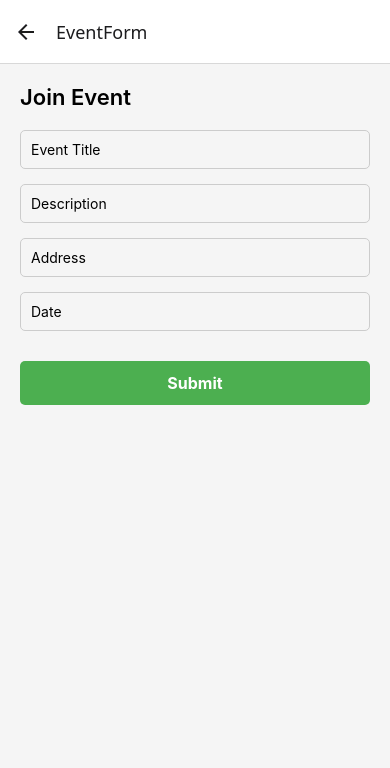
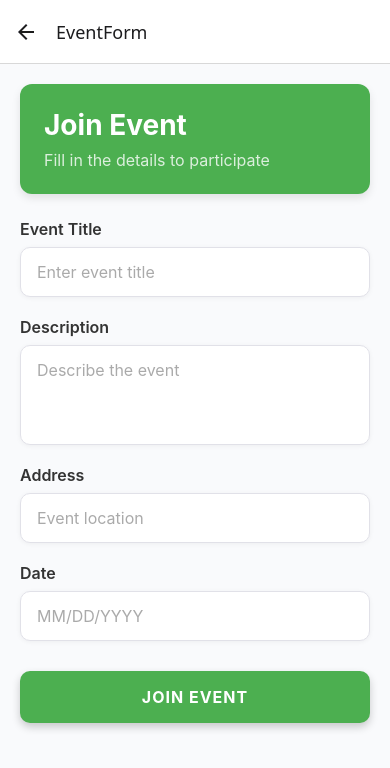
Before and after one commit to Baudoin10/Umuganda, a React Native app: screen /EventForm in a window 390 px wide. Shown: the top 768 px of the page. Built offline with nearby package versions, Linux system fonts and the light colour scheme.

Commit message:
debuging event

```diff
--- a/UserDashboard/EventForm.jsx
+++ b/UserDashboard/EventForm.jsx
@@ -1,12 +1,9 @@
-import React from 'react';
-import { View, Text, TextInput, Button, StyleSheet,TouchableOpacity } from 'react-native';
+
+import React, { useState } from 'react';
+import { View, Text, TextInput, StyleSheet, TouchableOpacity, KeyboardAvoidingView, Platform, ScrollView } from 'react-native';
 import Toast from 'react-native-toast-message';
-import { useState } from 'react';
-import axios from 'axios';
-
 
 const EventForm = () => {
-
   const [title, setTitle] = useState('');
   const [description, setDescription] = useState('');
   const [address, setAddress] = useState('');
@@ -57,79 +54,154 @@ const EventForm = () => {
     }
   };
 
+  return (
+    <KeyboardAvoidingView
+      behavior={Platform.OS === 'ios' ? 'padding' : 'height'}
+      style={styles.container}
+    >
+      <ScrollView showsVerticalScrollIndicator={false}>
+        <View style={styles.formContainer}>
+          <View style={styles.header}>
+            <Text style={styles.title}>Join Event</Text>
+            <Text style={styles.subtitle}>Fill in the details to participate</Text>
+          </View>
 
-
-  return (
-    <View style={styles.container}>
-      <Text style={styles.title}>Join Event</Text>
-
+          <View style={styles.inputContainer}>
+            <Text style={styles.inputLabel}>Event Title</Text>
             <TextInput
               style={styles.input}
-        placeholder="Event Title"
+              placeholder="Enter event title"
+              placeholderTextColor="#aaa"
               value={title}
               onChangeText={setTitle}
+            />
+          </View>
 
+          <View style={styles.inputContainer}>
+            <Text style={styles.inputLabel}>Description</Text>
+            <TextInput
+              style={[styles.input, styles.textArea]}
+              placeholder="Describe the event"
+              placeholderTextColor="#aaa"
+              value={description}
+              onChangeText={setDescription}
+              multiline
+              numberOfLines={4}
             />
+          </View>
+
+          <View style={styles.inputContainer}>
+            <Text style={styles.inputLabel}>Address</Text>
             <TextInput
               style={styles.input}
-        placeholder="Description"
-        value={description}
-        onChangeText={setDescription}
+              placeholder="Event location"
+              placeholderTextColor="#aaa"
+              value={address}
+              onChangeText={setAddress}
+            />
+          </View>
 
-      />
+          <View style={styles.inputContainer}>
+            <Text style={styles.inputLabel}>Date</Text>
             <TextInput
               style={styles.input}
-        placeholder="Address"
-        value={address}
-        onChangeText={setAddress}
-
-      />
-      <TextInput
-        style={styles.input}
-        placeholder="Date"
+              placeholder="MM/DD/YYYY"
+              placeholderTextColor="#aaa"
               value={date}
               onChangeText={setDate}
+            />
+          </View>
 
-      />
-
- <TouchableOpacity style={styles.submitButton} onPress={handleSubmit}>
-        <Text style={styles.submitButtonText}>Submit</Text>
+          <TouchableOpacity
+            style={styles.submitButton}
+            onPress={handleSubmit}
+            activeOpacity={0.8}
+          >
+            <Text style={styles.submitButtonText}>JOIN EVENT</Text>
           </TouchableOpacity>
-
-
         </View>
+      </ScrollView>
+    </KeyboardAvoidingView>
   );
 };
 
 const styles = StyleSheet.create({
   container: {
     flex: 1,
+    backgroundColor: '#f9fafc',
+  },
+  formContainer: {
+    flex: 1,
     padding: 20,
-    backgroundColor: '#f5f5f5',
+    borderRadius: 10,
+  },
+  header: {
+    borderRadius: 12,
+    padding: 24,
+    marginBottom: 25,
+    backgroundColor: '#4CAF50',
+    shadowColor: '#000',
+    shadowOffset: { width: 0, height: 4 },
+    shadowOpacity: 0.1,
+    shadowRadius: 8,
+    elevation: 5,
   },
   title: {
-    fontSize: 22,
-    fontWeight: '600',
+    fontSize: 28,
+    fontWeight: '700',
+    color: '#fff',
+    marginBottom: 8,
+  },
+  subtitle: {
+    fontSize: 16,
+    color: 'rgba(255, 255, 255, 0.8)',
+    fontWeight: '400',
+  },
+  inputContainer: {
     marginBottom: 20,
   },
+  inputLabel: {
+    fontSize: 16,
+    fontWeight: '600',
+    color: '#333',
+    marginBottom: 8,
+  },
   input: {
+    backgroundColor: '#fff',
+    paddingHorizontal: 16,
+    paddingVertical: 14,
+    borderRadius: 10,
+    fontSize: 16,
     borderWidth: 1,
-    borderColor: '#ccc',
-    padding: 10,
-    marginBottom: 15,
-    borderRadius: 5,
+    borderColor: '#e1e1e8',
+    shadowColor: '#000',
+    shadowOffset: { width: 0, height: 1 },
+    shadowOpacity: 0.05,
+    shadowRadius: 5,
+    elevation: 1,
+  },
+  textArea: {
+    height: 100,
+    textAlignVertical: 'top',
+    paddingTop: 14,
   },
   submitButton: {
-    marginTop: 15,
+    marginTop: 10,
+    borderRadius: 10,
     backgroundColor: '#4CAF50',
-    paddingVertical: 12,
-    borderRadius: 5,
+    paddingVertical: 16,
     alignItems: 'center',
+    shadowColor: '#000',
+    shadowOffset: { width: 0, height: 4 },
+    shadowOpacity: 0.2,
+    shadowRadius: 8,
+    elevation: 5,
   },
   submitButtonText: {
-    color: 'white',
-    fontWeight: 'bold',
+    color: '#fff',
+    fontWeight: '700',
     fontSize: 16,
+    letterSpacing: 1,
   },
 });
 
--- a/UserDashboard/Viewnotifications.jsx
+++ b/UserDashboard/Viewnotifications.jsx
@@ -1,11 +1,111 @@
-import React from 'react'
+
+import React, { useState, useEffect } from 'react';
+import { View, Text, FlatList, StyleSheet, ActivityIndicator } from 'react-native';
+import axios from 'axios';
+import AsyncStorage from '@react-native-async-storage/async-storage';
+
 
 const Viewnotifications = () => {
+  const [notifications, setNotifications] = useState([]);
+  const [loading, setLoading] = useState(true);
+
+  const fetchNotifications = async () => {
+    try {
+      const token = await AsyncStorage.getItem("token");
+      const response = await axios.get("http://192.168.1.39:3000/api/notifications", {
+        headers: {
+          Authorization: `Bearer ${token}`,
+        },
+      });
+      setNotifications(response.data);
+    } catch (error) {
+      console.log(error);
+    }
+    setLoading(false);
+  };
+
+  useEffect(() => {
+    fetchNotifications();
+  }, []);
+
+
+
+  // Render each notification item
+  const renderItem = ({ item }) => (
+    <View style={styles.notificationItem}>
+      <Text style={styles.title}>{item.title}</Text>
+      <Text style={styles.message}>{item.message}</Text>
+    </View>
+  );
+
+  if (loading) {
+    return (
+      <View style={styles.loadingContainer}>
+        <ActivityIndicator size="large" color="#4CAF50" />
+      </View>
+    );
+  }
+
   return (
-    <div>
+    <View style={styles.container}>
+      <View style={styles.header}>
+        <Text style={styles.headerTitle}>Notifications</Text>
+      </View>
 
-    </div>
-  )
-}
+      <FlatList
+        data={notifications}
+        renderItem={renderItem}
+        keyExtractor={item => item._id}
+        ListEmptyComponent={
+          <Text style={styles.emptyText}>No notifications yet</Text>
+        }
+      />
+    </View>
+  );
+};
 
-export default Viewnotifications
+const styles = StyleSheet.create({
+  container: {
+    flex: 1,
+    backgroundColor: '#F5F5F5',
+  },
+  header: {
+    padding: 16,
+    backgroundColor: '#4CAF50',
+    alignItems: 'center',
+  },
+  headerTitle: {
+    fontSize: 18,
+    fontWeight: 'bold',
+    color: 'white',
+  },
+  loadingContainer: {
+    flex: 1,
+    justifyContent: 'center',
+    alignItems: 'center',
+  },
+  notificationItem: {
+    backgroundColor: 'white',
+    padding: 16,
+    margin: 8,
+    borderRadius: 8,
+    elevation: 1,
+  },
+  title: {
+    fontSize: 16,
+    fontWeight: 'bold',
+    marginBottom: 8,
+  },
+  message: {
+    fontSize: 14,
+    color: '#666',
+  },
+  emptyText: {
+    textAlign: 'center',
+    marginTop: 50,
+    fontSize: 16,
+    color: '#666',
+  }
+});
+
+export default Viewnotifications;
```
Lines whose indentation alone changed are shown as unchanged.
